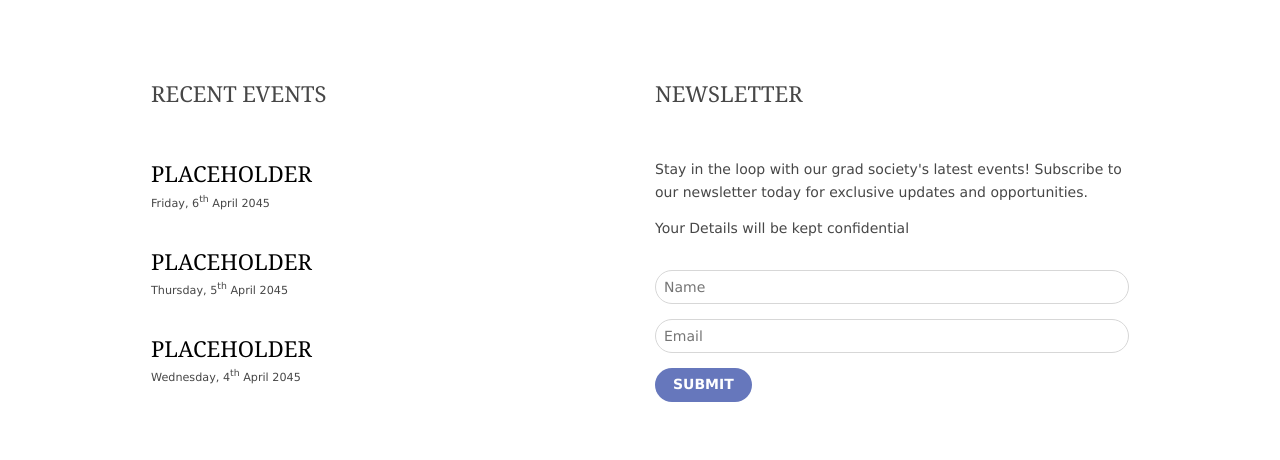
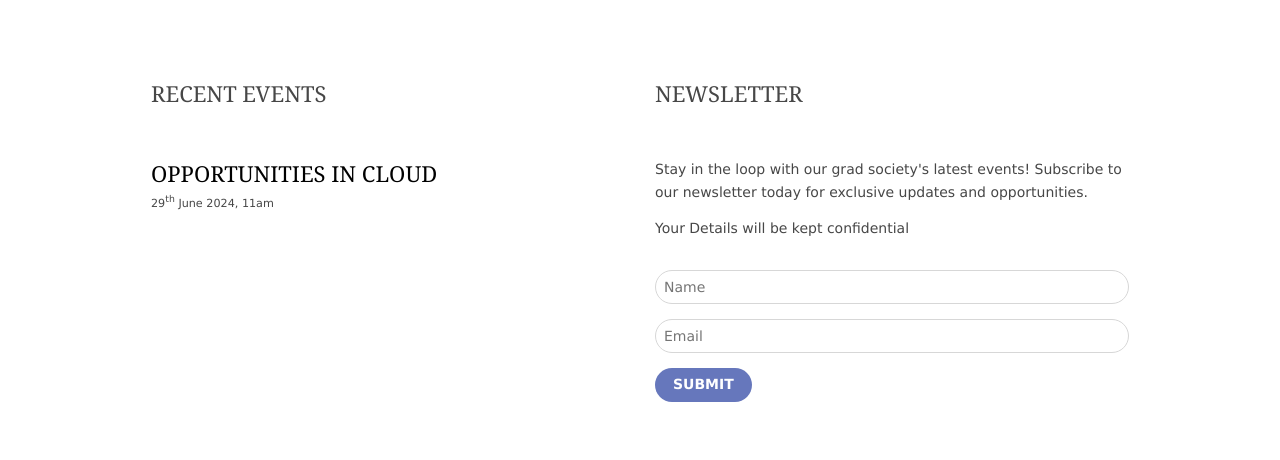
Before and after one commit to YadhuKrishnaMJ/The-Grad-Society-Website, a website: page public/index.html in a window 1280 px wide. Shown: the part 2086-2546 px from the top of the page. Drawn offline with Linux system fonts and the light colour scheme.

Commit message:
Added Event

```diff
--- a/public/index.html
+++ b/public/index.html
@@ -155,11 +155,11 @@
         <ul class="nospace">
           <li class="btmspace-30">
             <article>
-              <h4 class="nospace"><a href="#">PlaceHolder</a></h4>
-              <time class="font-xs" datetime="2045-04-06">Friday, 6<sup>th</sup> April 2045</time>
+              <h4 class="nospace"><a href="https://www.instagram.com/p/C9G8Si8PDz0/?utm_source=ig_web_copy_link&igsh=MzRlODBiNWFlZA==">opportunities in Cloud</a></h4>
+              <time class="font-xs" datetime="2045-04-06"> 29<sup>th</sup> June 2024, 11am </time>
             </article>
           </li>
-          <li class="btmspace-30">
+          <!-- <li class="btmspace-30">
             <article>
               <h4 class="nospace"><a href="#">PlaceHolder</a></h4>
               <time class="font-xs" datetime="2045-04-05">Thursday, 5<sup>th</sup> April 2045</time>
@@ -170,7 +170,7 @@
               <h4 class="nospace"><a href="#">placeholder</a></h4>
               <time class="font-xs" datetime="2045-04-04">Wednesday, 4<sup>th</sup> April 2045</time>
             </article>
-          </li>
+          </li> -->
         </ul>
       </section>
       <section class="one_half">
```
